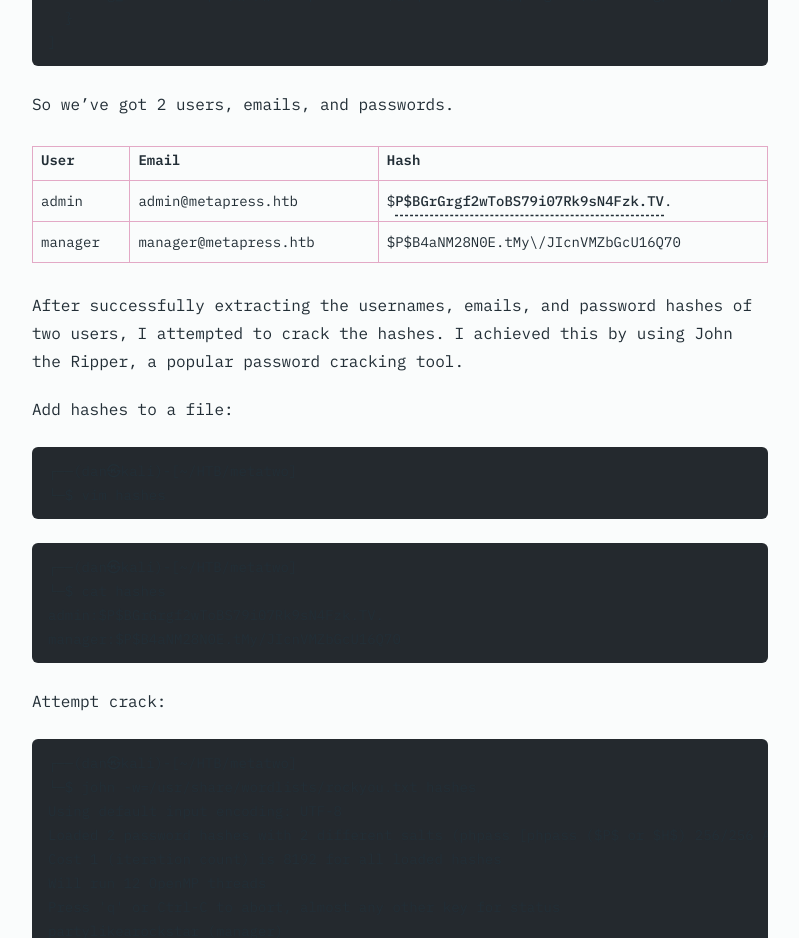
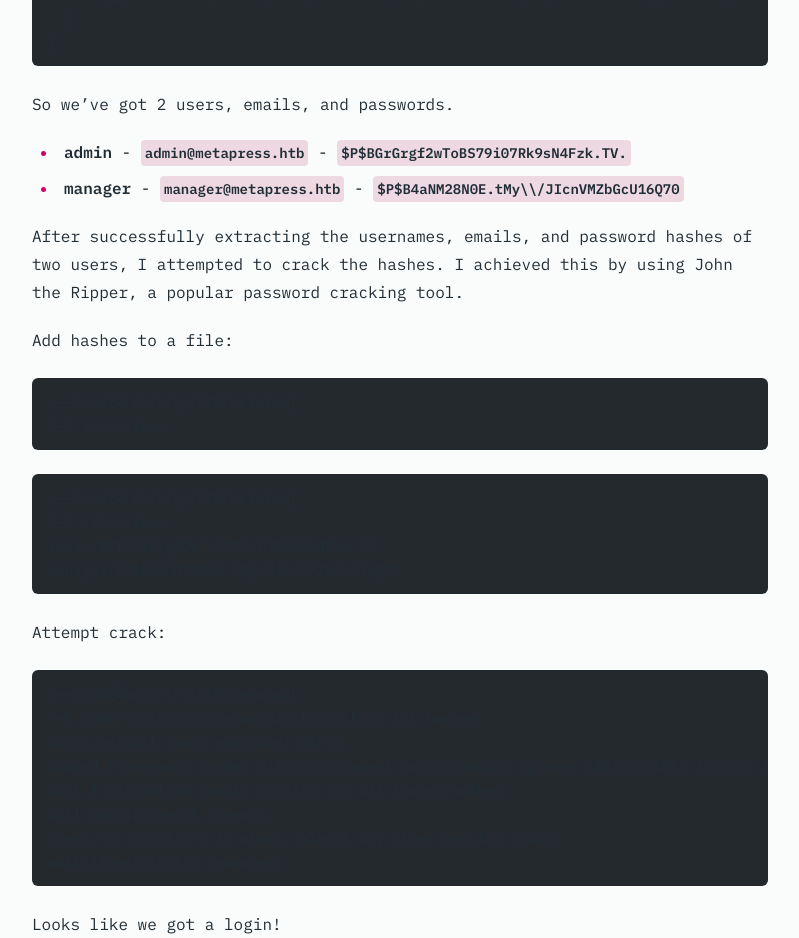
Before and after one commit to KyteProject/omux.dev, an Astro site: page /posts/metatwo-hackthebox-wordpress-sql-injection-xxe in a window 1280 px wide. Shown: the part 6640-7578 px from the top of the page, without its empty margins (240-1039 px from the left). Built offline with nearby package versions, Linux system fonts and the light colour scheme; Astro itself is replaced by a stand-in of ours; some packages are replaced by stand-ins of ours; code samples lack their colours.

Commit message:
fix blog table

```diff
--- a/src/content/blog/metatwo-hack-the-box-easy-linux.md
+++ b/src/content/blog/metatwo-hack-the-box-easy-linux.md
@@ -210,10 +210,8 @@ curl -i 'http://metapress.htb/wp-admin/admin-ajax.php' \
 
 So we’ve got 2 users, emails, and passwords.
 
-| User    | Email                 | Hash                                 |
-| ------- | --------------------- | ------------------------------------ |
-| admin   | admin@metapress.htb   | $P$BGrGrgf2wToBS79i07Rk9sN4Fzk.TV.   |
-| manager | manager@metapress.htb | $P$B4aNM28N0E.tMy\\/JIcnVMZbGcU16Q70 |
+- **admin** - `admin@metapress.htb` - `$P$BGrGrgf2wToBS79i07Rk9sN4Fzk.TV.`
+- **manager** - `manager@metapress.htb` - `$P$B4aNM28N0E.tMy\\/JIcnVMZbGcU16Q70`
 
 After successfully extracting the usernames, emails, and password hashes of two users, I attempted to crack the hashes. I achieved this by using John the Ripper, a popular password cracking tool.
 
```
